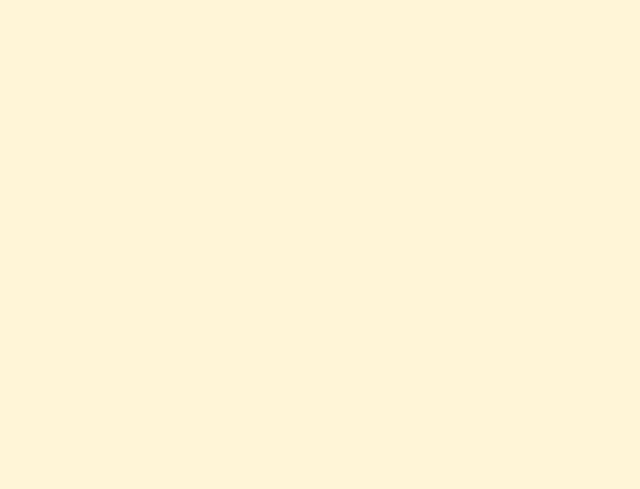
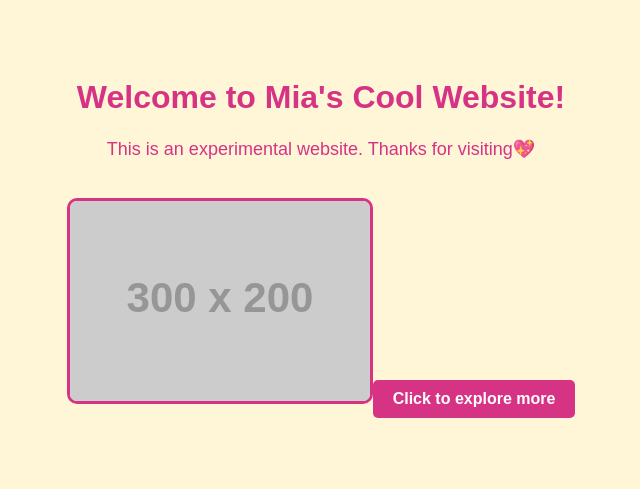
Before and after one commit to Mia-jane-dot/mia-jane-dot.github.io, a plain HTML site: page index.html in a window 1280 px wide. Shown: the whole page, without its empty margins (319-959 px from the left). Drawn offline with Linux system fonts and the light colour scheme; placeholder pictures from the web are drawn by us.

Commit message:
Update index.html

```diff
--- a/index.html
+++ b/index.html
@@ -1,8 +1,8 @@
 <!DOCTYPE html>
-<html>
+<html lang="en">
   <head>
+    <meta charset="UTF-8">
     <title>Welcome to coding club</title>
-  </head>
   <style>
     body {
       font-family: 'Arial', sans-serif;
@@ -37,3 +37,11 @@
       background-color: #b02066;
     }
   </style>
+    </head>
+  <body>
+    <h1>Welcome to Mia's Cool Website!</h1>
+    <p>This is an experimental website. Thanks for visiting💖</p>
+    <img src="htpps://via.placeholder.com/300x200/FFDDEE/000000?text=Hello+from+mia!"
+    <p><a href="https://example.com" target="_blank">Click to explore more</a></p>
+  </body>
+</html>
```
